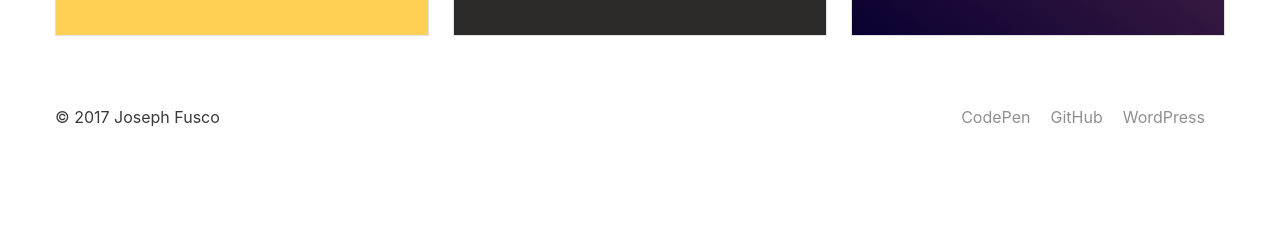
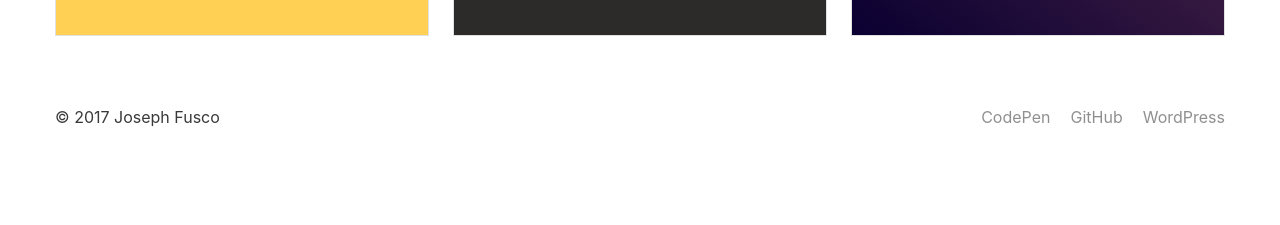
Before and after one commit to josephfusco/josephfusco.github.io, a Jekyll site: the page built from index.html, in a window 1280 px wide. Shown: the part 1768-1993 px from the top of the page. Built offline with Jekyll 4.4.1, drawn with Linux system fonts in a browser that asks for light colours.

Commit message:
Remove margin right in footer menu

```diff
--- a/assets/sass/_base.scss
+++ b/assets/sass/_base.scss
@@ -78,6 +78,9 @@ time {
 	.nav__menu {
 		@media (max-width: 991px) {
 			margin-bottom: ($gutter * 4);
+		}
+		li:last-child {
+			margin-right: 0;
 		}
 	}
 }
```
Also changed, not shown: assets/css/main.min.css.
